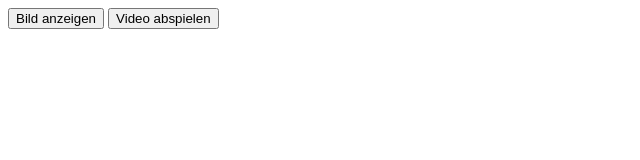
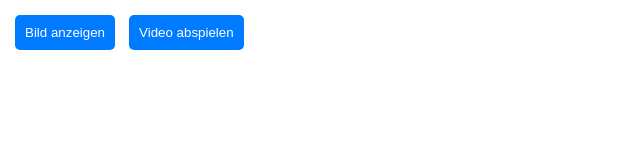
Before and after one commit to phuongias/MRWiSe24-25-Kuerteil, a plain HTML site: page index.html in a window 1280 px wide. Shown: the whole page, without its empty margins (0-640 px from the left). Drawn offline with Linux system fonts and the light colour scheme.

Commit message:
update sructure

```diff
--- a/index.html
+++ b/index.html
@@ -3,33 +3,52 @@
 <head>
     <meta charset="utf-8"/>
     <title>VR/AR Fensterprojektion</title>
-    <!-- Skripte -->
-    <script src="scripts/main.js"></script>
 
-    <script src="scripts/AR.js"></script>
+    <!-- Styles -->
+    <style>
+        #ui {
+            position: absolute;
+            top: 10px;
+            left: 10px;
+            z-index: 999;
+        }
+        button {
+            margin: 5px;
+            padding: 10px;
+            background-color: #007BFF;
+            color: white;
+            border: none;
+            border-radius: 5px;
+            cursor: pointer;
+        }
+        button:hover {
+            background-color: #0056b3;
+        }
+    </style>
 
-    <meta name="viewport" content="width=device-width, initial-scale=1.0, maximum-scale=1.0, user-scalable=no"/>
+    <!-- Bibliotheken -->
     <script src="https://aframe.io/releases/1.2.0/aframe.min.js"></script>
+    <script src="https://jeromeetienne.github.io/AR.js/aframe/build/aframe-ar.js"></script>
     <script src="https://unpkg.com/aframe-extras@3.3.0/dist/aframe-extras.min.js"></script>
 
-    <!-- include ar.js for A-Frame -->
-    <script src="https://jeromeetienne.github.io/AR.js/aframe/build/aframe-ar.js"></script>
+    <!-- Skripte -->
+    <script src="scripts/AR.js"></script>
+    <script src="components/main.js" defer></script>
 </head>
-<body>
-<!--Quelle: https://www.google.com/search?q=Ar+marker+to+detect+windows&oq=Ar+marker+to+detect+windows&gs_lcrp=EgZjaHJvbWUyCQgAEEUYORigATIHCAEQIRigATIHCAIQIRigAdIBCDY4OTFqMGo3qAIAsAIA&sourceid=chrome&ie=UTF-8 -->
-<a-scene embedded arjs>
-    <!-- create your content here. just a box for now -->
-    <a-box position='0 0.5 0' material='opacity: 0.5;'></a-box>
-    <!-- define a camera which will move according to the marker position -->
-    <a-marker-camera preset='hiro'></a-marker-camera>
 
-    <!--Buttons hinzugefügt-->
-    <div id="ui">
-        <button>Bild anzeigen</button>
-        <button>Video abspielen</button>
-    </div>
-</a-scene>
+<body style="margin: 0; overflow: hidden;">
 
+<!-- AR-Scene -->
+<a-scene embedded arjs> </a-scene>
+
+    <!-- Kamera -->
+    <a-entity camera></a-entity></a-scene>
+
+<!-- UI Buttons -->
+<div id="ui">
+    <button id="showImageBtn">Bild anzeigen</button>
+    <button id="playVideoBtn">Video abspielen</button>
+</div>
 
 </body>
 </html>
```
Also changed, not shown: components/ar.js (added), components/main.js (added), 1 other file.
